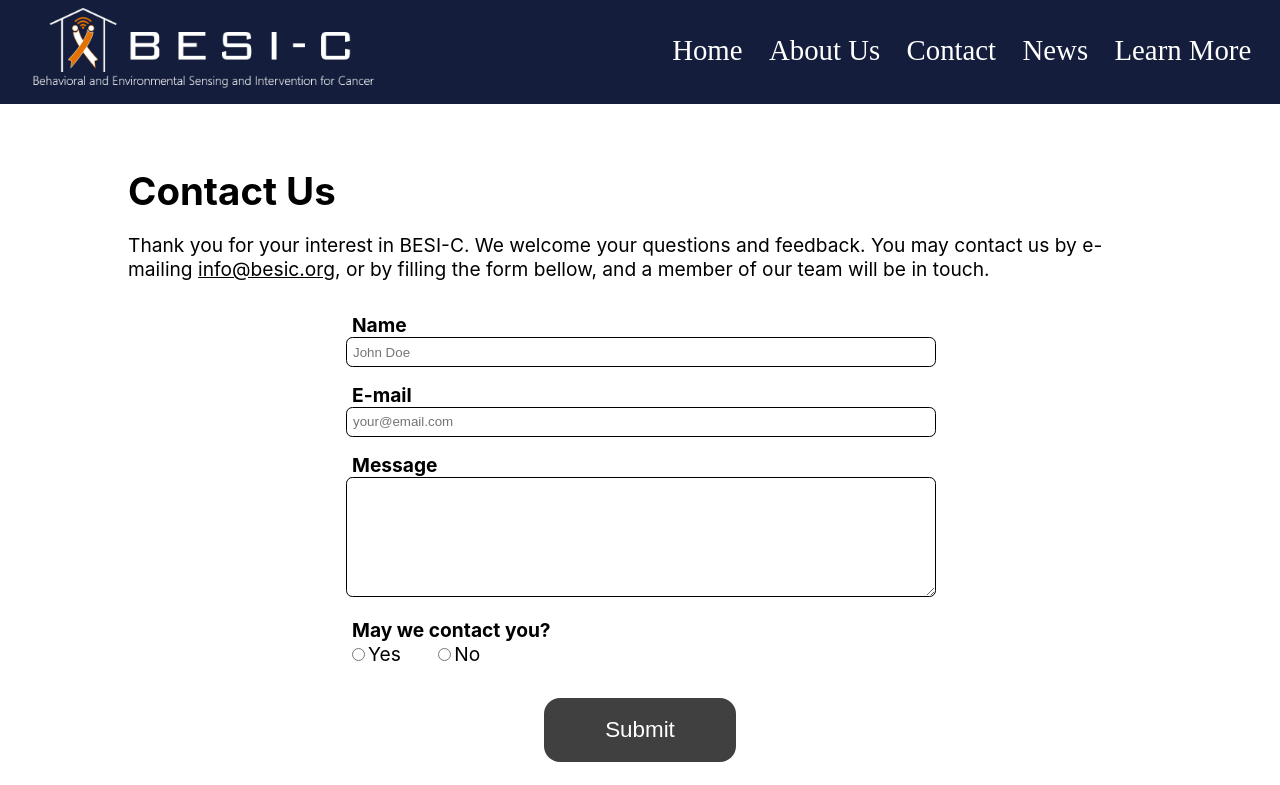
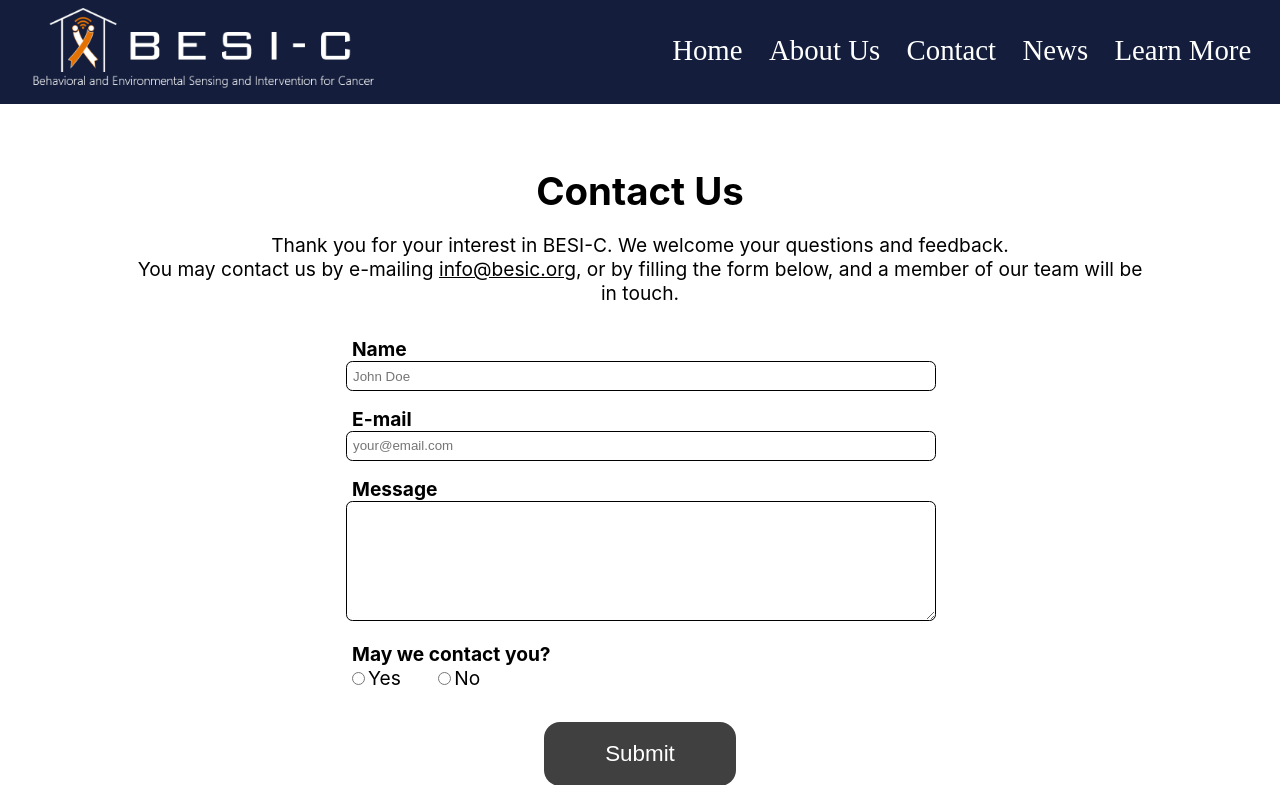
Before and after one commit to besi-c/besi-c.github.io, a Flask app: template templates/contact.html in a window 1280 px wide. Shown: the top 785 px of the page. Before the commit the page ends 762 px from the top, so only its background shows below. Run offline with Flask 2, Linux system fonts and the light colour scheme; the template is opened without the code that fills it, so the values that code supplies are empty; some libraries are stand-ins or nearby versions; some web fonts are replaced.

Commit message:
updated form and analytics

```diff
--- a/contact_us.html
+++ b/contact_us.html
@@ -35,10 +35,10 @@
 
 		<div id="content">
 
-	<h2 class="m-center">Contact Us</h2>
-	<p class="m-center">Thank you for your interest in BESI-C.  We welcome your questions and feedback. You may contact us by e-mailing <a href="mailto:info@besic.org?subject=BESI-C Inquiry">info@besic.org</a>, or by filling the form bellow, and a member of our team will be in touch.</p>
+	<h2 class="u-center">Contact Us</h2>
+	<p class="u-center">Thank you for your interest in BESI-C.  We welcome your questions and feedback. <br>You may contact us by e-mailing <a href="mailto:info@besic.org?subject=BESI-C Inquiry">info@besic.org</a>, or by filling the form below, and a member of our team will be in touch.</p>
 
-	<form name="ContactFrom" action="https://formspree.io/yam3nv@virginia.edu" method="POST">
+	<form name="ContactFrom" action="https://formspree.io/f/xgeroqeq" method="POST">
 		<label for="Name">Name</label>
 		<input name="Name" type="text" placeholder="John Doe" required>
 
--- a/templates/base.html
+++ b/templates/base.html
@@ -8,14 +8,14 @@
 
 		<script src="https://kit.fontawesome.com/e54c1740d9.js" crossorigin="anonymous"></script>
 		<!-- Global site tag (gtag.js) - Google Analytics -->
-		<!--script async src="https://www.googletagmanager.com/gtag/js?id=UA-155032258-1"></script>
+		<script async src="https://www.googletagmanager.com/gtag/js?id=UA-155032258-1"></script>
 		<script>
 			window.dataLayer = window.dataLayer || [];
 			function gtag(){dataLayer.push(arguments);}
 			gtag('js', new Date());
 
 			gtag('config', 'UA-155032258-1');
-		</script-->
+		</script>
 
 		{% block head %}{% endblock %}
 	</head>
--- a/templates/contact.html
+++ b/templates/contact.html
@@ -2,10 +2,10 @@
 {% block title %}Contact Us | BESI-C{% endblock %}
 
 {% block content %}
-	<h2 class="m-center">Contact Us</h2>
-	<p class="m-center">Thank you for your interest in BESI-C.  We welcome your questions and feedback. You may contact us by e-mailing <a href="mailto:info@besic.org?subject=BESI-C Inquiry">info@besic.org</a>, or by filling the form bellow, and a member of our team will be in touch.</p>
+	<h2 class="u-center">Contact Us</h2>
+	<p class="u-center">Thank you for your interest in BESI-C.  We welcome your questions and feedback. <br>You may contact us by e-mailing <a href="mailto:info@besic.org?subject=BESI-C Inquiry">info@besic.org</a>, or by filling the form below, and a member of our team will be in touch.</p>
 
-	<form name="ContactFrom" action="https://formspree.io/yam3nv@virginia.edu" method="POST">
+	<form name="ContactFrom" action="https://formspree.io/f/xgeroqeq" method="POST">
 		<label for="Name">Name</label>
 		<input name="Name" type="text" placeholder="John Doe" required>
 
```
